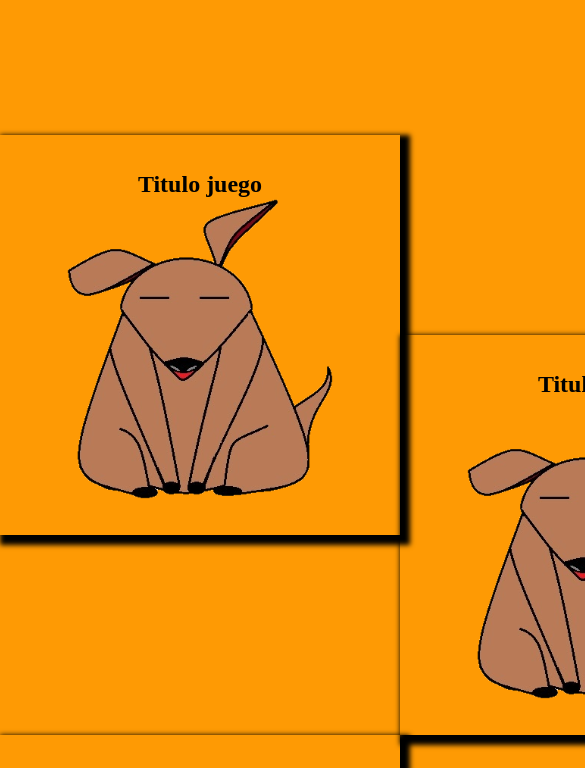
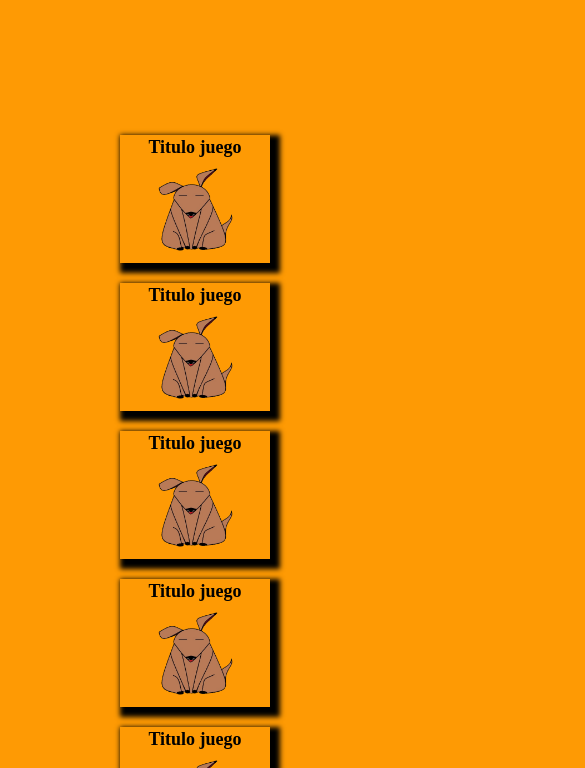
Before and after one commit to Nalboc/PFRoberts, a plain HTML site: page pages/juegos.html in a window 390 px wide. Shown: the part 132-900 px from the top of the page, 585 px wide, since content can reach past the window. Drawn offline with Linux system fonts and the light colour scheme.

Commit message:
media-quary-juegos

```diff
--- a/css/style.css
+++ b/css/style.css
@@ -106,6 +106,23 @@ footer section{
         background-color: #041026;
         border-radius: 3.125rem 3.125rem 3.125rem 3.125rem;
     }
+    main .section-article{
+        width: 50%;
+        height: 100%;
+        display: flex;
+        flex-direction: column;
+        align-items: center;
+        justify-content: center;
+        gap: 20px;
+    }
+    main .section-article article{
+        width: 50%;
+    }
+    main .section-article article img{
+        width: 50%;
+        height: 80%;
+       object-fit: contain;
+    }
     main section div{
         display: flex;
         flex-direction: column;
@@ -138,6 +155,18 @@ footer section{
         font-size: 1rem;
     }
 }
+@media(max-width:497px){
+    main:not(.main-index){
+        width: 300px;
+        align-self: center;
+    }
+    main .section-article{
+        width: 100%;
+    }
+    main .section-article article{
+        font-size: 12px;
+    }
+}
 @media(max-width:452px){
     main{
         height: 45em;
@@ -153,8 +182,8 @@ footer section{
     }
 }
 @media(max-width:341px){
-    main{
-        height: 20em;
+    main:not(.main-juegos){
+        height: 25em;
     }
     main section{
         height: 100%;
--- a/pages/juegos.html
+++ b/pages/juegos.html
@@ -13,7 +13,7 @@
         </div>
         <h1>Juegos</h1>
     </header>
-    <main>
+    <main class="main-juegos">
         <section class="section-article">
             <article>
                 <h2>Titulo juego</h2>
```
Also changed, not shown: index.html (+1 -1 lines).
